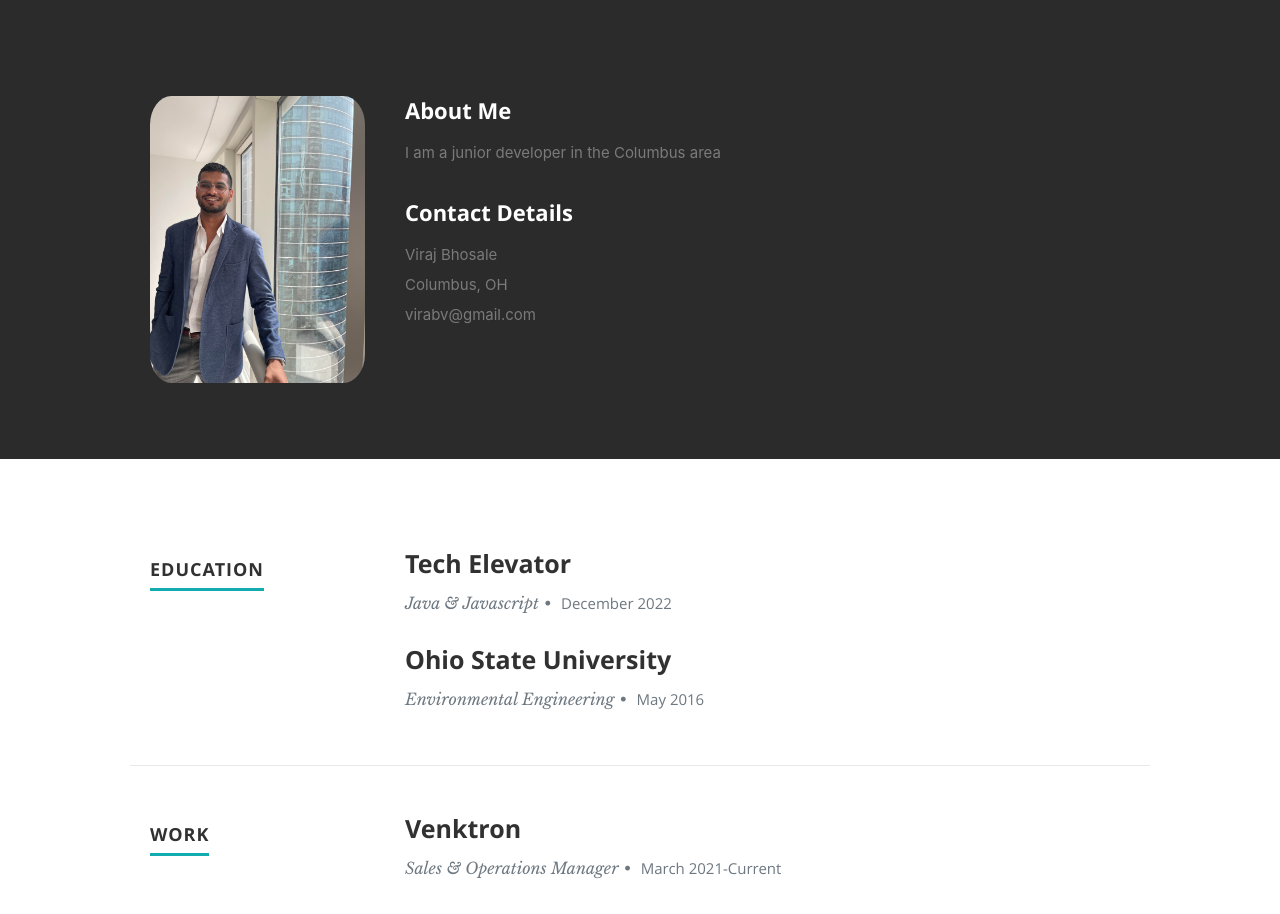
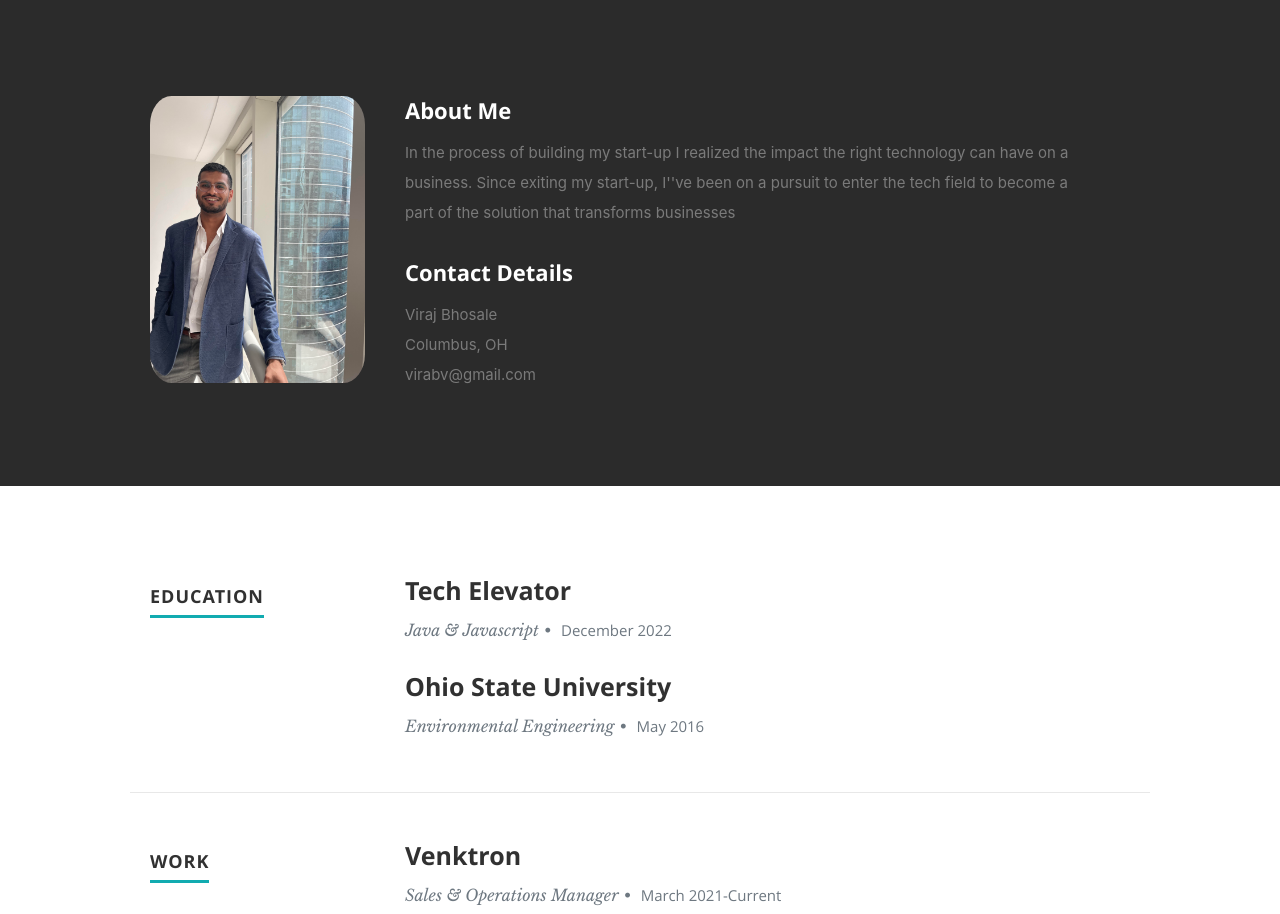
Before and after one commit to viravb/ReactPortfolio, a React (Create React App) app: page / in a window 1280 px wide. Shown: the part 800-1714 px from the top of the page. Built offline with nearby package versions, Linux system fonts and the light colour scheme.

Commit message:
comitting with resumedata updated & modal popups mayyyyybeee fixed

```diff
--- a/src/resumeData.js
+++ b/src/resumeData.js
@@ -17,7 +17,7 @@ let resumeData = {
           "className":"fa fa-github"
         }
       ],
-    "aboutme":"I am a junior developer in the Columbus area",
+    "aboutme":"In the process of building my start-up I realized the impact the right technology can have on a business. Since exiting my start-up, I''ve been on a pursuit to enter the tech field to become a part of the solution that transforms businesses ",
     "address":"Columbus, OH",
     "website":"virabv@gmail.com",
     "education":[
```
